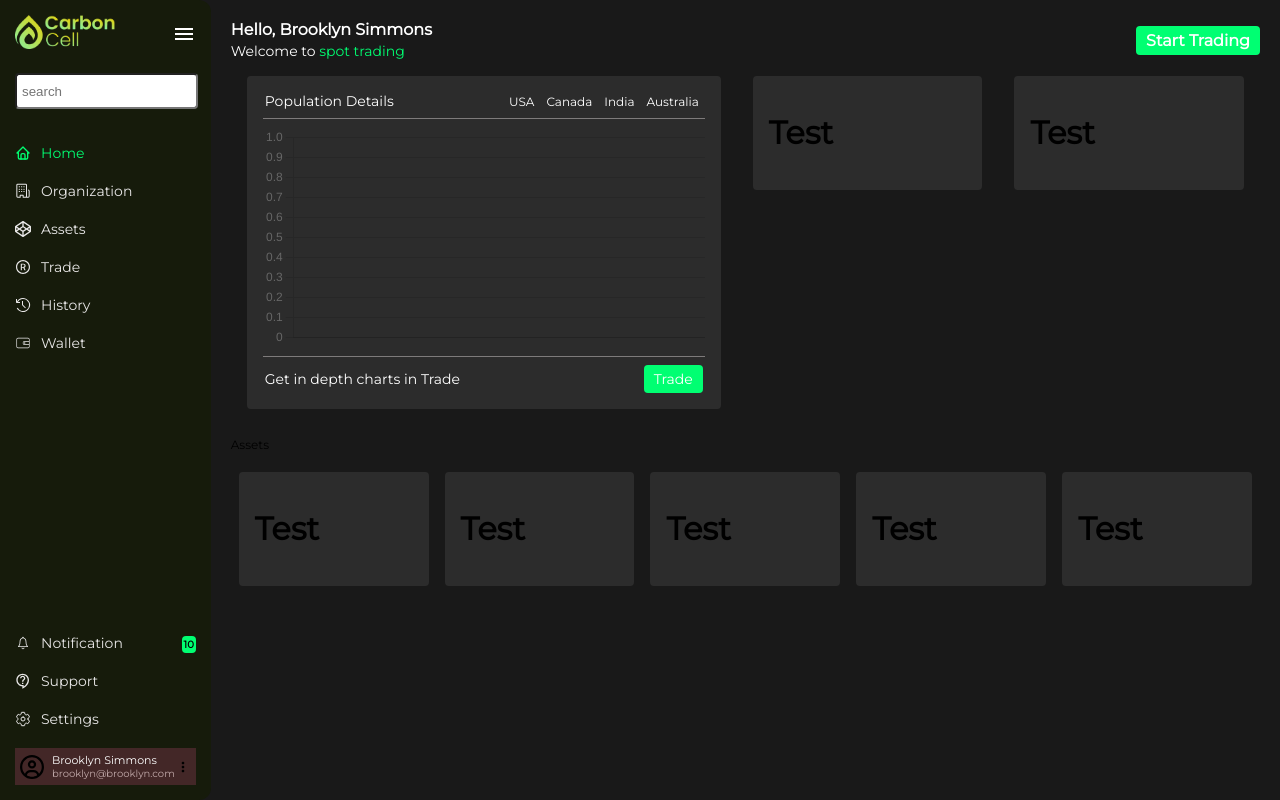
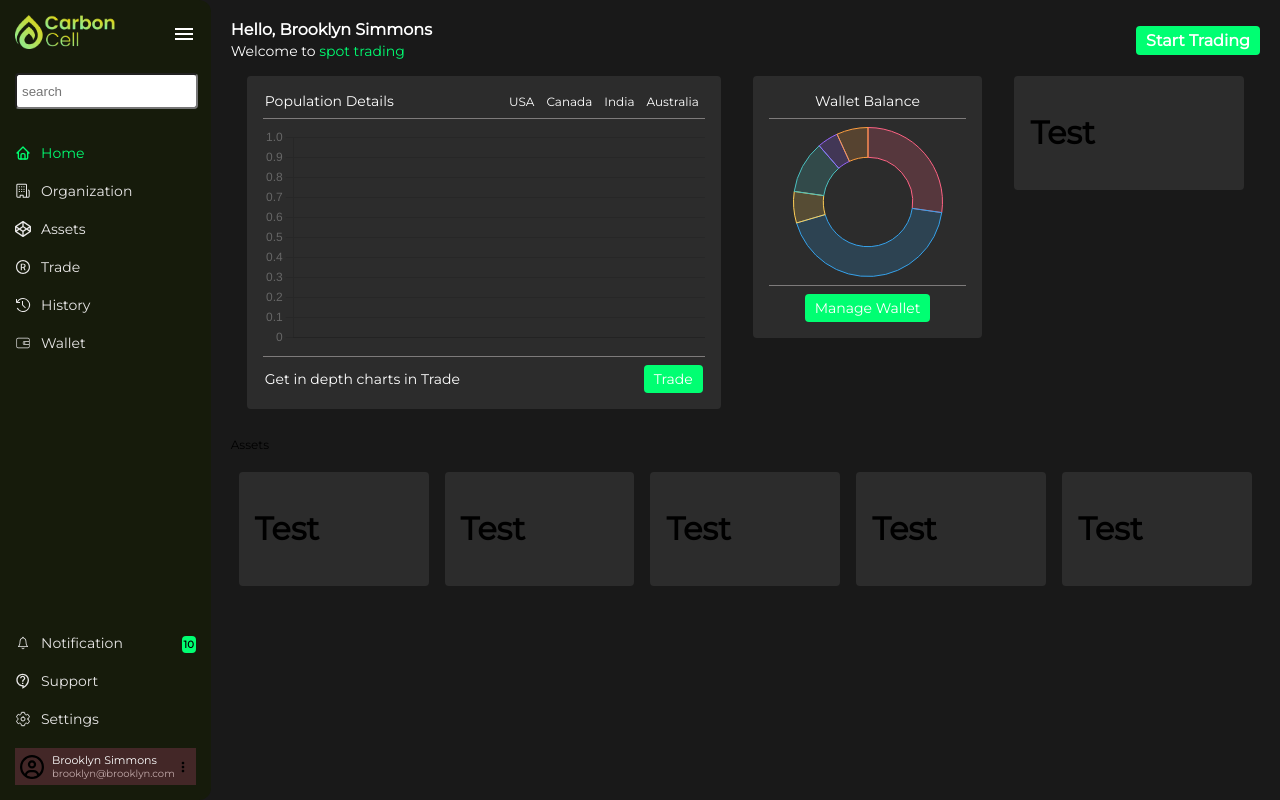
Before and after one commit to ArshadulAhmed/demo2, a React (Create React App) app: page / in a window 1280 px wide. Built offline with nearby package versions, Linux system fonts and the light colour scheme; no server answers.

Commit message:
update chart

```diff
--- a/src/assets/scss/populationChartWrapper.scss
+++ b/src/assets/scss/populationChartWrapper.scss
@@ -39,3 +39,13 @@
     border-radius: 4px;
     cursor: pointer;
 }
+.doughnutChart{
+    .topBlock, .bottomBlock{
+        display: flex;
+    justify-content: center;
+    }
+    .doughnutDiv{
+        justify-content: center;
+        display: flex;
+    }
+}
--- /dev/null
+++ b/src/components/chart/CurrenyChart.js
@@ -0,0 +1,81 @@
+import React, {useEffect} from 'react';
+import _ from 'lodash'
+import { Chart as ChartJS, ArcElement, Tooltip, Legend } from 'chart.js';
+import { Doughnut } from 'react-chartjs-2';
+import { useDispatch, useSelector } from 'react-redux';
+import  {currencyData}  from "../../redux/reducers/currencySlice";
+
+ChartJS.register(ArcElement, Tooltip, Legend);
+
+export const options = {
+    responsive: true,
+    cutout: '60%',
+    responsive: false,
+    maintainAspectRatio: false,
+    plugins: {
+      legend: {
+        display: false
+      },
+      title: {
+        display: false,
+      },
+    },
+  };
+
+export const data = {
+  labels: ['Red', 'Blue', 'Yellow', 'Green', 'Purple', 'Orange'],
+  datasets: [
+    {
+      label: '# of Votes',
+      data: [12, 19, 3, 5, 2, 3],
+      backgroundColor: [
+        'rgba(255, 99, 132, 0.2)',
+        'rgba(54, 162, 235, 0.2)',
+        'rgba(255, 206, 86, 0.2)',
+        'rgba(75, 192, 192, 0.2)',
+        'rgba(153, 102, 255, 0.2)',
+        'rgba(255, 159, 64, 0.2)',
+      ],
+      borderColor: [
+        'rgba(255, 99, 132, 1)',
+        'rgba(54, 162, 235, 1)',
+        'rgba(255, 206, 86, 1)',
+        'rgba(75, 192, 192, 1)',
+        'rgba(153, 102, 255, 1)',
+        'rgba(255, 159, 64, 1)',
+      ],
+      borderWidth: 1,
+    },
+  ],
+};
+
+export function CurrenyChart() {
+    const dispatch = useDispatch()
+    const currency = useSelector((state)=> state.currency);
+    let dataToDisplay = _.get(currency, 'data', []);
+    console.log("dataToDisplaydataToDisplaydataToDisplay", dataToDisplay)
+
+    useEffect(()=>{
+        dispatch(currencyData())
+    },[])
+
+    return(
+        <div className="populationChartWrapper doughnutChart">
+        <div className="topBlock">
+           <p>Wallet Balance</p>
+        </div>
+        <div className='doughnutDiv'>
+        <Doughnut
+        options={options}
+        data={data}
+        width={150}
+      height={150}
+        />
+        </div>
+        <div className="bottomBlock">
+            <p className="buttonPrimary">Manage Wallet</p>
+        </div>
+    </div>
+    )
+
+}
--- a/src/components/graphCards/GraphCards.js
+++ b/src/components/graphCards/GraphCards.js
@@ -13,11 +13,10 @@ import {
 import { Line } from 'react-chartjs-2';
 
 import {PopulationChat} from "../chart/PopulationChat"
+import {CurrenyChart} from "../chart/CurrenyChart"
 
 
 function GraphCards(props) {
-
-
     return(
         <div className="homePageWrapper">
             <div className="topCardSection">
@@ -28,7 +27,7 @@ function GraphCards(props) {
             </div>
             <div className="width-25 card cardHeight-200">
             <div className="cardInner">
-                <h1>Test</h1>
+                    <CurrenyChart/>
                 </div>
             </div>
             <div className="width-25 card cardHeight-200">
```
